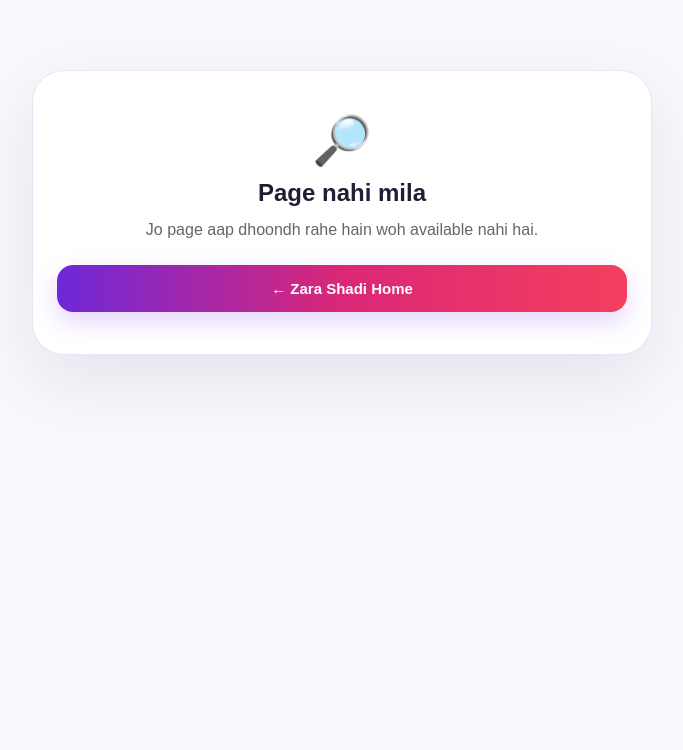
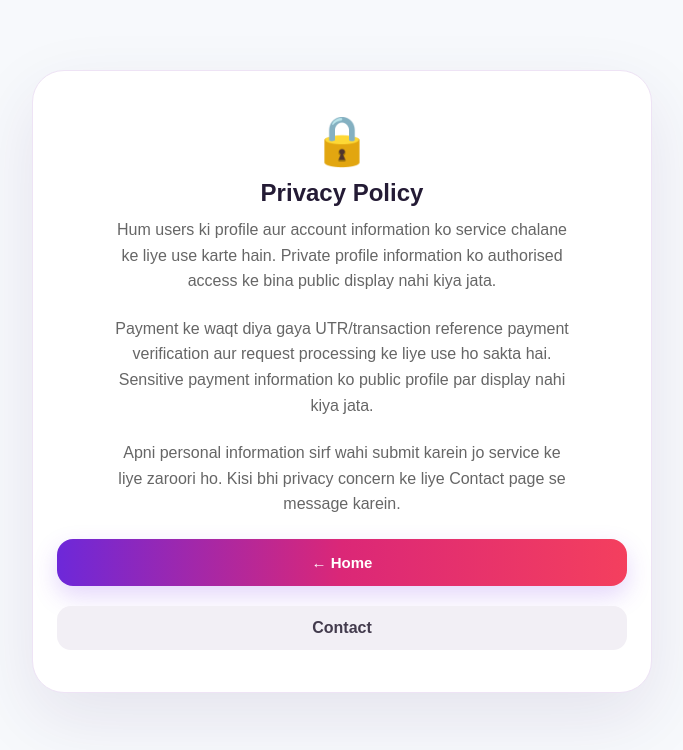
Before and after one commit to islam20111975-ops/zarashadiservice, a Next.js app: page /privacy in a window 1280 px wide. Before the commit this address had no page. Shown: the top 750 px of the page, without its empty margins (298-981 px from the left). Built offline with nearby package versions, Linux system fonts and the light colour scheme.

Commit message:
Add privacy information page

```diff
--- /dev/null
+++ b/app/privacy/page.js
@@ -0,0 +1,7 @@
+import Link from "next/link";
+
+export const metadata={title:"Privacy Policy",description:"Zara Shadi Service privacy policy"};
+
+export default function Privacy(){
+  return <main><section className="cardPage siteState"><div className="siteStateIcon">🔒</div><h1>Privacy Policy</h1><p>Hum users ki profile aur account information ko service chalane ke liye use karte hain. Private profile information ko authorised access ke bina public display nahi kiya jata.</p><p>Payment ke waqt diya gaya UTR/transaction reference payment verification aur request processing ke liye use ho sakta hai. Sensitive payment information ko public profile par display nahi kiya jata.</p><p>Apni personal information sirf wahi submit karein jo service ke liye zaroori ho. Kisi bhi privacy concern ke liye Contact page se message karein.</p><div className="siteStateActions"><Link className="primaryAction" href="/">← Home</Link><Link className="backAction" href="/contact">Contact</Link></div></section></main>;
+}
```
